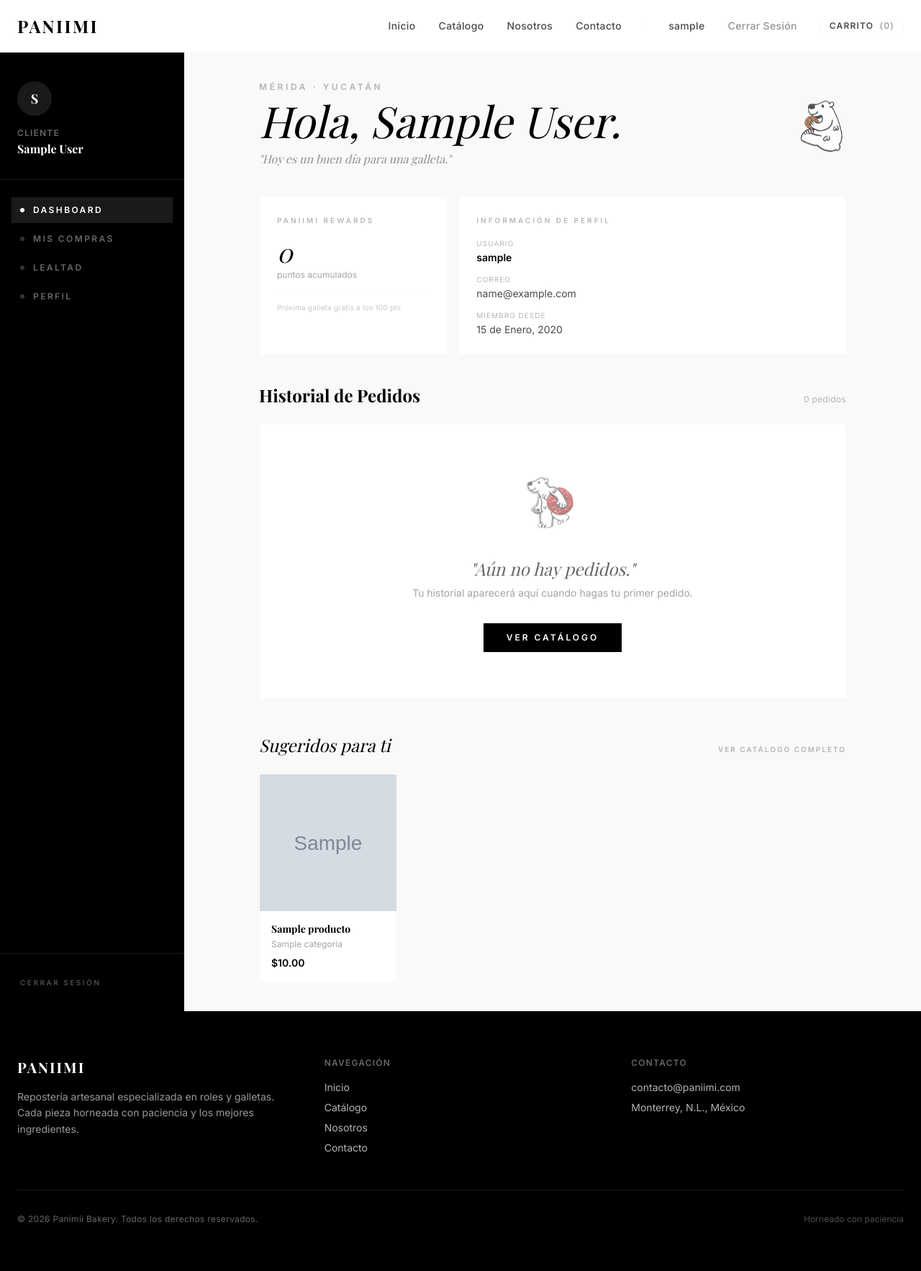
After one commit to LTCBlackjack/panimii-bakery, a Django app: page /mi-cuenta/ in a window 1280 px wide. The commit adds this page. Shown: the whole page at 72% size. Run offline with Django 5.2, Linux system fonts and the light colour scheme; a user stored in the database is signed in; tables that the repository leaves empty hold one stand-in row (values such as "Sample post"); grey boxes marked "Sample" are stand-in pictures; some libraries are stand-ins or nearby versions; some web fonts are replaced.

Commit message:
feat: Dashboard Mi Cuenta con @login_required, sidebar editorial, puntos de lealtad y empty state

```diff
--- a/panimii/urls.py
+++ b/panimii/urls.py
@@ -15,6 +15,8 @@ urlpatterns = [
     path('', TemplateView.as_view(template_name='home.html'), name='home'),
     path('catalogo/', include('catalogo.urls', namespace='catalogo')),
     path('contacto/', project_views.contacto, name='contacto'),
+    path('mi-cuenta/', project_views.dashboard, name='dashboard'),
+
 
     # ── Autenticación ────────────────────────────────────────────
     path('auth/login/', auth_views.LoginView.as_view(
--- a/panimii/views.py
+++ b/panimii/views.py
@@ -3,9 +3,11 @@ import logging
 from django.conf import settings
 from django.contrib import messages
 from django.contrib.auth import login
+from django.contrib.auth.decorators import login_required
 from django.core.mail import send_mail
 from django.shortcuts import redirect, render
 
+from catalogo.models import Producto
 from .forms import ContactoForm, RegistroForm
 
 logger = logging.getLogger(__name__)
@@ -78,3 +80,28 @@ def registro(request):
         form = RegistroForm()
 
     return render(request, 'registro.html', {'form': form})
+
+
+@login_required
+def dashboard(request):
+    """
+    Panel principal del usuario autenticado.
+
+    Muestra información de perfil, puntos de lealtad (placeholder),
+    historial de pedidos (empty state por ahora) y productos sugeridos
+    del catálogo real.
+    """
+    # Productos destacados o los 4 más recientes para "Sugeridos para ti"
+    sugeridos = (
+        Producto.objects
+        .filter(disponible=True)
+        .select_related('categoria')
+        .order_by('-destacado', '-creado')[:4]
+    )
+
+    ctx = {
+        'sugeridos':     sugeridos,
+        'puntos_lealtad': 0,       # TODO: vincular a modelo Lealtad en Fase 3
+        'pedidos':        [],      # TODO: vincular a modelo Pedido en Fase 3
+    }
+    return render(request, 'dashboard.html', ctx)
--- a/templates/base.html
+++ b/templates/base.html
@@ -156,9 +156,10 @@
 
                 {% if user.is_authenticated %}
                     <!-- Usuario autenticado: Mi Cuenta + Cerrar Sesión + Carrito -->
-                    <li><a href="#" class="block py-4 md:py-0 hover:text-primary transition-colors duration-200">
+                    <li><a href="{% url 'dashboard' %}" class="block py-4 md:py-0 hover:text-primary transition-colors duration-200">
                         {{ user.username }}
                     </a></li>
+
                     <li>
                         <form method="POST" action="{% url 'logout' %}" class="inline">
                             {% csrf_token %}
--- /dev/null
+++ b/templates/dashboard.html
@@ -0,0 +1,299 @@
+{% extends "base.html" %}
+{% load static %}
+
+{% block title %}Mi Cuenta — Panimii Bakery{% endblock %}
+{% block meta_description %}Tu panel de cuenta en Paniimi Bakery: pedidos, puntos de lealtad y perfil.{% endblock %}
+
+{% block extra_head %}
+<style>
+    /* Fade-in suave para las tarjetas del dashboard */
+    .dash-card {
+        opacity: 0;
+        transform: translateY(16px);
+        animation: dashCardIn 0.5s cubic-bezier(0.22,1,0.36,1) forwards;
+    }
+    @keyframes dashCardIn {
+        to { opacity: 1; transform: translateY(0); }
+    }
+    .dash-card:nth-child(1) { animation-delay: 0.05s; }
+    .dash-card:nth-child(2) { animation-delay: 0.12s; }
+    .dash-card:nth-child(3) { animation-delay: 0.19s; }
+    .dash-card:nth-child(4) { animation-delay: 0.26s; }
+    .dash-card:nth-child(5) { animation-delay: 0.33s; }
+</style>
+{% endblock %}
+
+{% block content %}
+
+<!-- ════════════════════════════════════════════════════════════════
+     DASHBOARD — Layout 2 columnas
+     Sidebar negro (primary) izquierda · Contenido neutro derecha
+     ════════════════════════════════════════════════════════════ -->
+<div class="flex min-h-[calc(100vh-73px)]">
+
+    <!-- ══ SIDEBAR ══════════════════════════════════════════════ -->
+    <aside class="hidden lg:flex flex-col w-60 xl:w-64 flex-shrink-0 bg-primary">
+
+        <!-- Iniciales del usuario -->
+        <div class="px-6 pt-10 pb-8 border-b border-white/10">
+            <div class="w-12 h-12 rounded-full bg-white/10 flex items-center justify-center mb-4">
+                <span class="font-serif text-lg font-bold text-white uppercase">
+                    {{ user.username|slice:":1" }}
+                </span>
+            </div>
+            <p class="font-sans text-xs font-semibold tracking-widest uppercase text-white/40 mb-1">
+                Cliente
+            </p>
+            <p class="font-serif text-base font-bold text-white leading-tight">
+                {{ user.get_full_name|default:user.username }}
+            </p>
+        </div>
+
+        <!-- Navegación del panel -->
+        <nav class="flex-1 px-4 py-6 space-y-1">
+
+            <a href="{% url 'dashboard' %}"
+               class="flex items-center gap-3 px-3 py-2.5 rounded-none
+                      font-sans text-xs font-semibold tracking-[0.2em] uppercase
+                      text-white bg-white/10">
+                <span class="w-1.5 h-1.5 rounded-full bg-white inline-block"></span>
+                Dashboard
+            </a>
+
+            <a href="#pedidos"
+               class="flex items-center gap-3 px-3 py-2.5 rounded-none
+                      font-sans text-xs font-semibold tracking-[0.2em] uppercase
+                      text-white/40 hover:text-white hover:bg-white/5
+                      transition-colors duration-200">
+                <span class="w-1.5 h-1.5 rounded-full bg-white/20 inline-block"></span>
+                Mis Compras
+            </a>
+
+            <a href="#lealtad"
+               class="flex items-center gap-3 px-3 py-2.5 rounded-none
+                      font-sans text-xs font-semibold tracking-[0.2em] uppercase
+                      text-white/40 hover:text-white hover:bg-white/5
+                      transition-colors duration-200">
+                <span class="w-1.5 h-1.5 rounded-full bg-white/20 inline-block"></span>
+                Lealtad
+            </a>
+
+            <a href="#perfil"
+               class="flex items-center gap-3 px-3 py-2.5 rounded-none
+                      font-sans text-xs font-semibold tracking-[0.2em] uppercase
+                      text-white/40 hover:text-white hover:bg-white/5
+                      transition-colors duration-200">
+                <span class="w-1.5 h-1.5 rounded-full bg-white/20 inline-block"></span>
+                Perfil
+            </a>
+        </nav>
+
+        <!-- Pie del sidebar: Cerrar Sesión -->
+        <div class="px-4 py-6 border-t border-white/10">
+            <form method="POST" action="{% url 'logout' %}">
+                {% csrf_token %}
+                <button type="submit"
+                        class="w-full text-left font-sans text-[10px] font-semibold
+                               tracking-[0.25em] uppercase text-white/30
+                               hover:text-white transition-colors duration-200 px-3 py-2">
+                    Cerrar Sesión
+                </button>
+            </form>
+        </div>
+    </aside>
+
+
+    <!-- ══ CONTENIDO PRINCIPAL ═══════════════════════════════════ -->
+    <main class="flex-1 bg-neutral overflow-y-auto">
+        <div class="max-w-4xl mx-auto px-6 lg:px-10 py-10">
+
+            <!-- ── Cabecera de bienvenida ──────────────────────────── -->
+            <div class="mb-10 dash-card">
+                <p class="font-sans text-xs font-semibold tracking-[0.3em] uppercase
+                          text-secondary/40 mb-2">
+                    Mérida · Yucatán
+                </p>
+                <div class="flex items-start justify-between">
+                    <div>
+                        <h1 class="font-serif italic text-5xl lg:text-6xl font-normal
+                                   text-primary leading-none mb-3">
+                            Hola, {{ user.get_full_name|default:user.username }}.
+                        </h1>
+                        <p class="font-serif italic text-base text-secondary/60">
+                            "Hoy es un buen día para una galleta."
+                        </p>
+                    </div>
+                    <!-- Osito decorativo -->
+                    <img src="{% static 'img/oso_comiendo_galleta.webp' %}"
+                         alt=""
+                         class="hidden md:block w-20 h-20 object-contain opacity-70 flex-shrink-0">
+                </div>
+            </div>
+
+
+            <!-- ── Fila de tarjetas de estadísticas ───────────────── -->
+            <div class="grid grid-cols-1 sm:grid-cols-3 gap-4 mb-10">
+
+                <!-- Tarjeta: Puntos de Lealtad -->
+                <div id="lealtad"
+                     class="bg-surface border border-neutral/80 p-6 dash-card">
+                    <p class="font-sans text-[10px] font-semibold tracking-[0.3em]
+                              uppercase text-secondary/40 mb-4">
+                        Paniimi Rewards
+                    </p>
+                    <p class="font-serif italic text-4xl font-normal text-primary mb-1">
+                        {{ puntos_lealtad }}
+                    </p>
+                    <p class="font-sans text-xs text-secondary/50">puntos acumulados</p>
+                    <!-- Barra de progreso editorial -->
+                    <div class="mt-5 h-px bg-neutral w-full relative">
+                        <div class="absolute top-0 left-0 h-px bg-primary"
+                             style="width: {% if puntos_lealtad > 0 %}{{ puntos_lealtad|floatformat:0 }}{% else %}0{% endif %}%"></div>
+                    </div>
+                    <p class="font-sans text-[10px] text-secondary/30 mt-2 tracking-wide">
+                        Próxima galleta gratis a los 100 pts
+                    </p>
+                </div>
+
+                <!-- Tarjeta: Perfil -->
+                <div id="perfil"
+                     class="bg-surface border border-neutral/80 p-6 dash-card sm:col-span-2">
+                    <p class="font-sans text-[10px] font-semibold tracking-[0.3em]
+                              uppercase text-secondary/40 mb-4">
+                        Información de Perfil
+                    </p>
+                    <dl class="space-y-3">
+                        <div>
+                            <dt class="font-sans text-[10px] tracking-widest uppercase
+                                       text-secondary/40">Usuario</dt>
+                            <dd class="font-sans text-sm font-semibold text-primary mt-0.5">
+                                {{ user.username }}
+                            </dd>
+                        </div>
+                        <div>
+                            <dt class="font-sans text-[10px] tracking-widest uppercase
+                                       text-secondary/40">Correo</dt>
+                            <dd class="font-sans text-sm text-secondary mt-0.5">
+                                {{ user.email|default:"— Sin correo registrado —" }}
+                            </dd>
+                        </div>
+                        <div>
+                            <dt class="font-sans text-[10px] tracking-widest uppercase
+                                       text-secondary/40">Miembro desde</dt>
+                            <dd class="font-sans text-sm text-secondary mt-0.5">
+                                {{ user.date_joined|date:"d \d\e F, Y" }}
+                            </dd>
+                        </div>
+                    </dl>
+                </div>
+            </div>
+
+
+            <!-- ── Historial de Pedidos ────────────────────────────── -->
+            <div id="pedidos" class="mb-12 dash-card">
+                <div class="flex items-baseline justify-between mb-6">
+                    <h2 class="font-serif text-2xl font-bold text-primary">
+                        Historial de Pedidos
+                    </h2>
+                    <span class="font-sans text-xs text-secondary/40 tracking-wide">
+                        {{ pedidos|length }} pedido{% if pedidos|length != 1 %}s{% endif %}
+                    </span>
+                </div>
+
+                {% if pedidos %}
+                <!-- Tabla de pedidos (cuando haya datos) -->
+                <div class="bg-surface border border-neutral/80 divide-y divide-neutral">
+                    {% for pedido in pedidos %}
+                    <div class="flex items-center justify-between px-6 py-4">
+                        <div>
+                            <p class="font-sans text-sm font-semibold text-primary">#{{ pedido.numero }}</p>
+                            <p class="font-sans text-xs text-secondary/50">{{ pedido.fecha|date:"d M Y" }}</p>
+                        </div>
+                        <span class="font-sans text-sm text-secondary">${{ pedido.total }}</span>
+                    </div>
+                    {% endfor %}
+                </div>
+
+                {% else %}
+                <!-- Empty State editorial -->
+                <div class="bg-surface border border-neutral/80 py-16 px-8 text-center">
+                    <img src="{% static 'img/oso_envio.webp' %}"
+                         alt=""
+                         class="w-24 h-24 object-contain mx-auto mb-6 opacity-50">
+                    <p class="font-serif italic text-2xl text-primary/60 mb-2">
+                        "Aún no hay pedidos."
+                    </p>
+                    <p class="font-sans text-sm text-secondary/50 mb-8">
+                        Tu historial aparecerá aquí cuando hagas tu primer pedido.
+                    </p>
+                    <a href="{% url 'catalogo:lista' %}"
+                       class="inline-block bg-primary text-white font-sans text-xs
+                              font-semibold tracking-[0.25em] uppercase px-8 py-3
+                              hover:opacity-80 transition-opacity duration-200">
+                        Ver Catálogo
+                    </a>
+                </div>
+                {% endif %}
+            </div>
+
+
+            <!-- ── Sugeridos para ti (productos reales del catálogo) ─ -->
+            {% if sugeridos %}
+            <div class="dash-card">
+                <div class="flex items-baseline justify-between mb-6">
+                    <h2 class="font-serif italic text-2xl font-normal text-primary">
+                        Sugeridos para ti
+                    </h2>
+                    <a href="{% url 'catalogo:lista' %}"
+                       class="font-sans text-[10px] font-semibold tracking-[0.2em] uppercase
+                              text-secondary/40 hover:text-primary border-b border-transparent
+                              hover:border-primary transition-all duration-200">
+                        Ver catálogo completo
+                    </a>
+                </div>
+
+                <div class="grid grid-cols-2 lg:grid-cols-4 gap-4">
+                    {% for producto in sugeridos %}
+                    <a href="{% url 'catalogo:lista' %}"
+                       class="group bg-surface border border-neutral/80
+                              hover:border-primary transition-colors duration-300 block">
+                        <!-- Imagen -->
+                        <div class="overflow-hidden aspect-square">
+                            {% if producto.imagen %}
+                            <img src="{{ producto.imagen.url }}"
+                                 alt="{{ producto.nombre }}"
+                                 class="w-full h-full object-cover
+                                        transition-transform duration-500 group-hover:scale-105">
+                            {% else %}
+                            <div class="w-full h-full bg-neutral flex items-center justify-center">
+                                <img src="{% static 'img/oso_comiendo_galleta.webp' %}"
+                                     alt=""
+                                     class="w-16 h-16 object-contain opacity-30">
+                            </div>
+                            {% endif %}
+                        </div>
+                        <!-- Info -->
+                        <div class="p-4">
+                            <p class="font-serif text-sm font-bold text-primary leading-tight mb-1 truncate">
+                                {{ producto.nombre }}
+                            </p>
+                            <p class="font-sans text-xs text-secondary/50">
+                                {{ producto.categoria.nombre }}
+                            </p>
+                            {% if producto.precio %}
+                            <p class="font-sans text-sm font-semibold text-primary mt-2">
+                                ${{ producto.precio }}
+                            </p>
+                            {% endif %}
+                        </div>
+                    </a>
+                    {% endfor %}
+                </div>
+            </div>
+            {% endif %}
+
+        </div>
+    </main>
+</div>
+
+{% endblock %}
```
